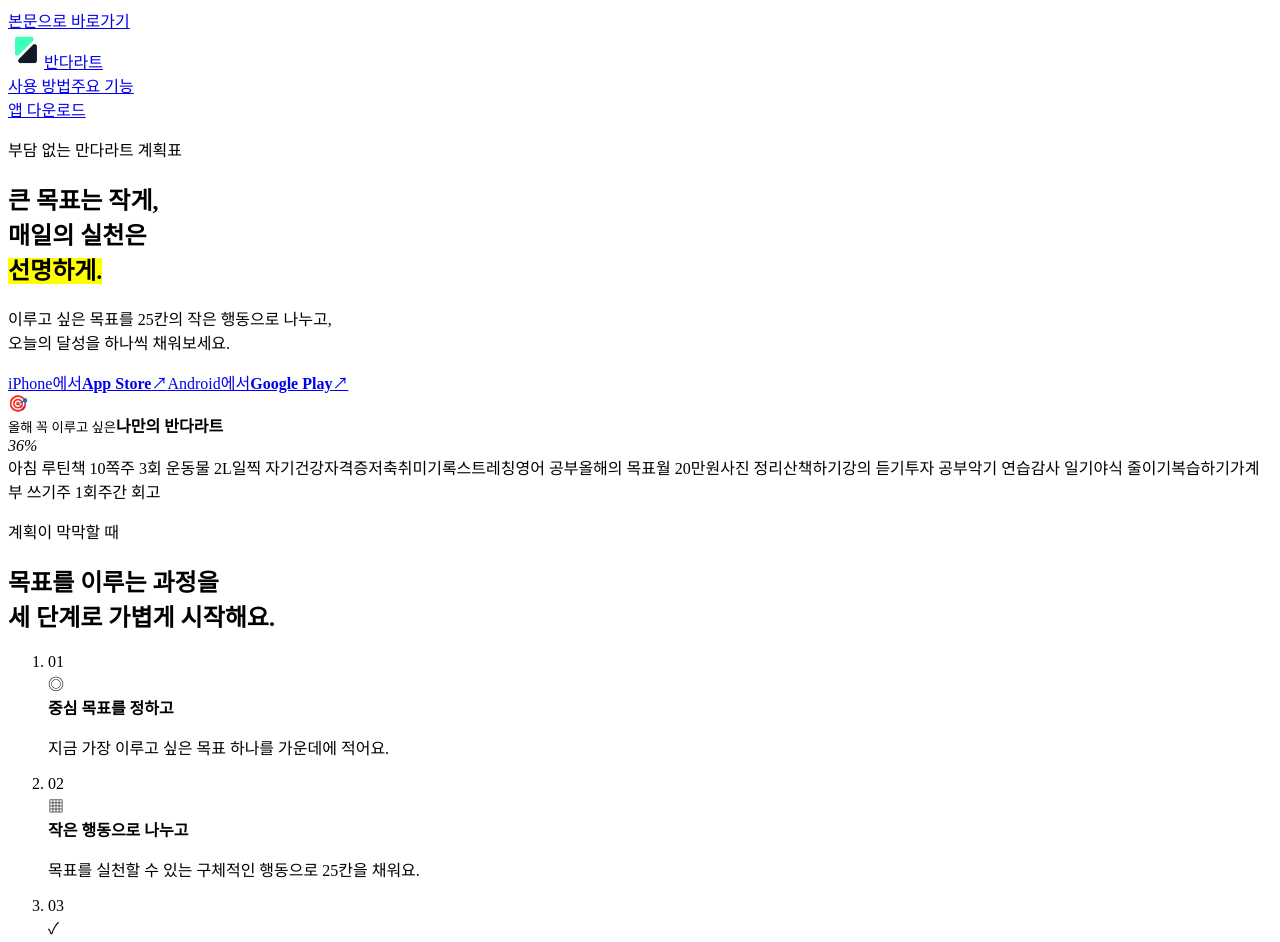
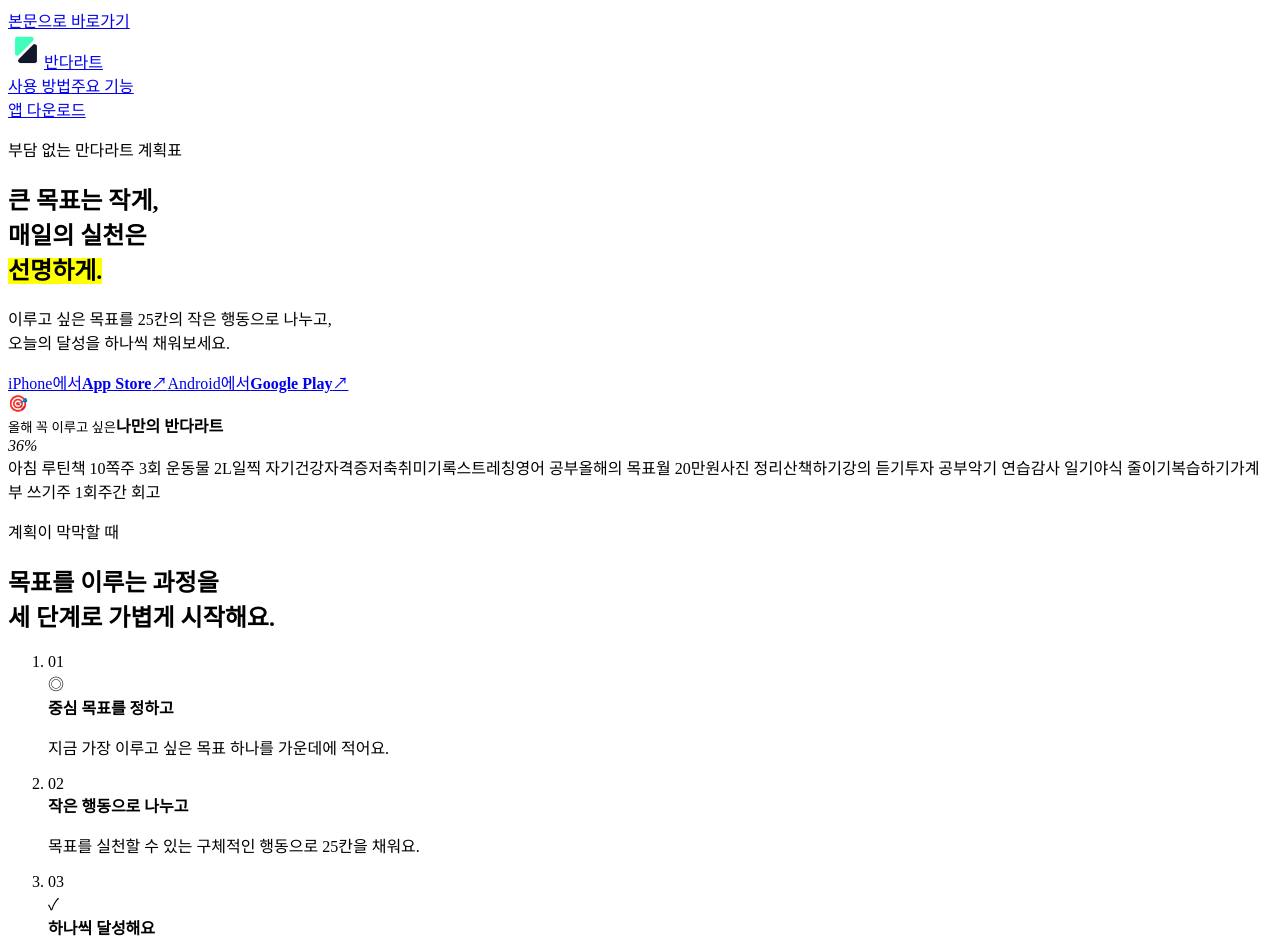
Before and after one commit to easyhooon/BandalArt-FE, a React (Vite) app: page / in a window 1280 px wide. Shown: the top 942 px of the page. Built offline with nearby package versions, Linux system fonts and the light colour scheme; the HTML template or start-up script is replaced by a standard one; a web font is replaced by a local one.

Commit message:
fix: 단계 안내 아이콘을 25칸으로 수정

```diff
--- a/src/App.tsx
+++ b/src/App.tsx
@@ -131,7 +131,9 @@
               </li>
               <li>
                 <span>02</span>
-                <div className="step-icon" aria-hidden="true">▦</div>
+                <div className="step-icon step-icon--grid" aria-hidden="true">
+                  {Array.from({ length: 25 }, (_, index) => <span key={index} />)}
+                </div>
                 <strong>작은 행동으로 나누고</strong>
                 <p>목표를 실천할 수 있는 구체적인 행동으로 25칸을 채워요.</p>
               </li>
--- a/src/styles.css
+++ b/src/styles.css
@@ -471,6 +471,19 @@
   background: var(--mint);
   font-size: 28px;
   font-weight: 700;
+}
+
+.step-icon--grid {
+  grid-template-columns: repeat(5, 4px);
+  grid-template-rows: repeat(5, 4px);
+  gap: 2px;
+}
+
+.step-icon--grid span {
+  width: 4px;
+  height: 4px;
+  border-radius: 1px;
+  background: currentColor;
 }
 
 .step-list strong {
```
